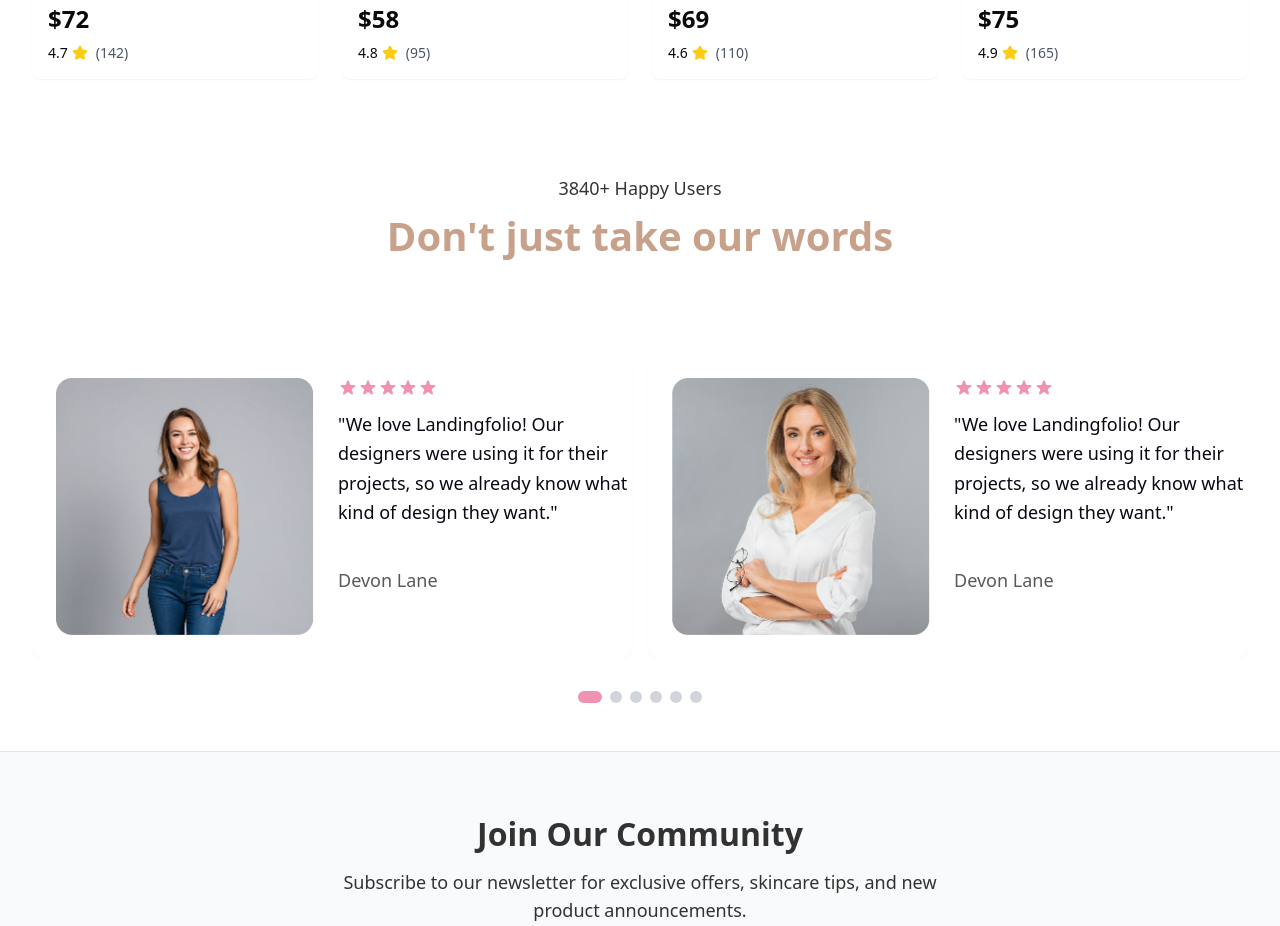
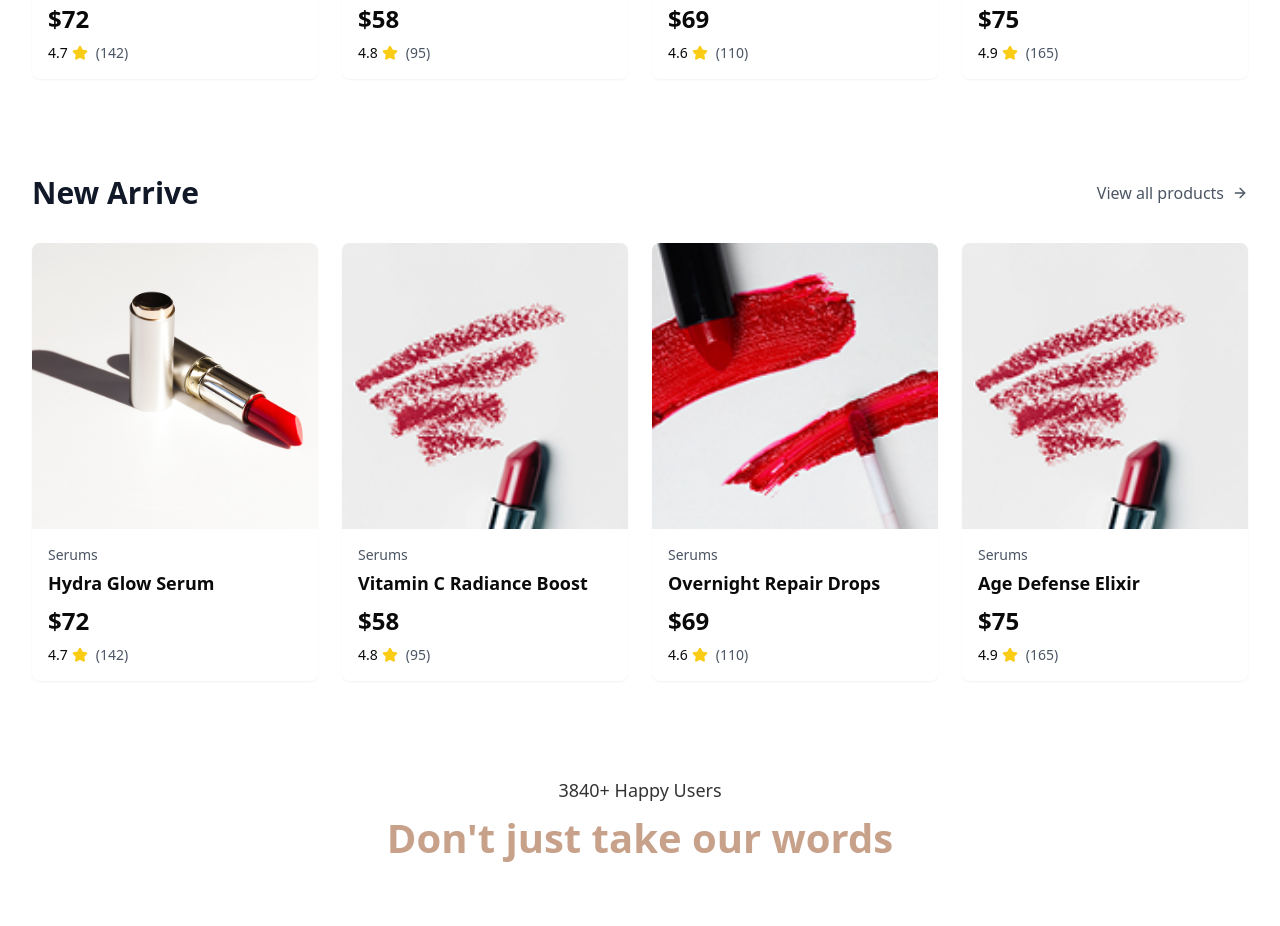
Before and after one commit to fsdteam8/seoulmirage-frontend, a Next.js app: page / in a window 1280 px wide. Shown: the part 1340-2266 px from the top of the page. Built offline with nearby package versions, Linux system fonts and the light colour scheme.

Commit message:
add new arrive

```diff
--- a/app/page.tsx
+++ b/app/page.tsx
@@ -1,5 +1,6 @@
 
 import BestSellers from "@/components/BestSerllers";
+import NewArrive from "@/components/NewArrive";
 import HeroSection from "@/components/web/HeroSection";
 import TestimonialCarousel from "@/components/web/Testimonial";
 
@@ -10,6 +11,7 @@ export default function Home() {
 
      <HeroSection/>
      <BestSellers/>
+     <NewArrive/>
      <TestimonialCarousel/>
 
     </div>
--- /dev/null
+++ b/components/NewArrive.tsx
@@ -0,0 +1,87 @@
+import Link from "next/link"
+import { ArrowRight } from "lucide-react"
+import ProductCard from "./Product/ProductCard"
+// import ProductCard from "./ProductCard"
+
+const products = [
+  {
+    id: "1",
+    category: "Serums",
+    name: "Hydra Glow Serum",
+    price: 72,
+    rating: 4.7,
+    reviews: 142,
+    image: "/asset/p4.png",
+    images: ["/asset/p2.png", "/asset/p3.png", "/asset/p4.png", "/asset/p1.png"],
+  },
+  {
+    id: "2",
+    category: "Serums",
+    name: "Vitamin C Radiance Boost",
+    price: 58,
+    rating: 4.8,
+    reviews: 95,
+    image: "/asset/p2.png",
+    images: ["/asset/p2.png", "/asset/p3.png", "/asset/p4.png", "/asset/p1.png"],
+  },
+  {
+    id: "3",
+    category: "Serums",
+    name: "Overnight Repair Drops",
+    price: 69,
+    rating: 4.6,
+    reviews: 110,
+    image: "/asset/p3.png",
+    images: ["/asset/p2.png", "/asset/p3.png", "/asset/p4.png", "/asset/p1.png"],
+  },
+  {
+    id: "4",
+    category: "Serums",
+    name: "Age Defense Elixir",
+    price: 75,
+    rating: 4.9,
+    reviews: 165,
+    image: "/asset/p2.png",
+    images: ["/asset/p2.png", "/asset/p3.png", "/asset/p4.png", "/asset/p1.png"],
+  },
+  {
+    id: "5",
+    category: "Serums",
+    name: "Age Defense Elixir",
+    price: 75,
+    rating: 4.9,
+    reviews: 165,
+    image: "/asset/p4.png",
+    images: ["/asset/p2.png", "/asset/p3.png", "/asset/p4.png", "/asset/p1.png"],
+  },
+]
+
+export default function NewArrive() {
+  // Show only first 4 products for bestsellers section
+  const bestSellerProducts = products.slice(0, 4)
+
+  return (
+    <section className="py-12 px-4 md:px-6 lg:px-8">
+      <div className="max-w-7xl mx-auto">
+        {/* Header with title and view all link */}
+        <div className="flex items-center justify-between mb-8">
+          <h2 className="text-2xl md:text-3xl font-bold text-gray-900">New Arrive</h2>
+          <Link
+            href="/products"
+            className="flex items-center gap-2 text-gray-600 hover:text-gray-900 transition-colors duration-200 group"
+          >
+            <span className="text-sm md:text-base">View all products</span>
+            <ArrowRight className="w-4 h-4 group-hover:translate-x-1 transition-transform duration-200" />
+          </Link>
+        </div>
+
+        {/* Product grid */}
+        <div className="grid grid-cols-1 sm:grid-cols-2 lg:grid-cols-4 gap-6">
+          {bestSellerProducts.map((product) => (
+            <ProductCard key={product.id} product={product} />
+          ))}
+        </div>
+      </div>
+    </section>
+  )
+}
```
